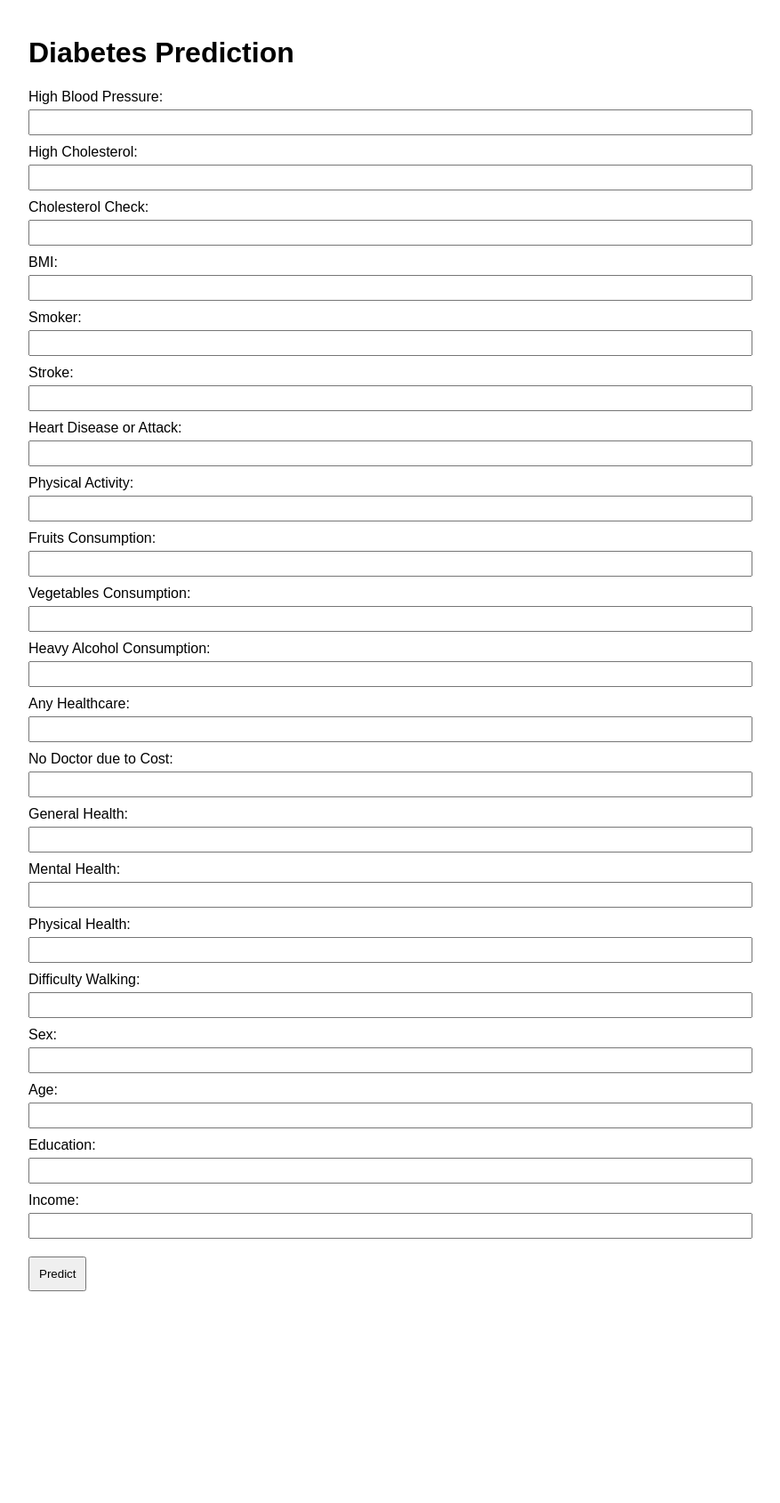
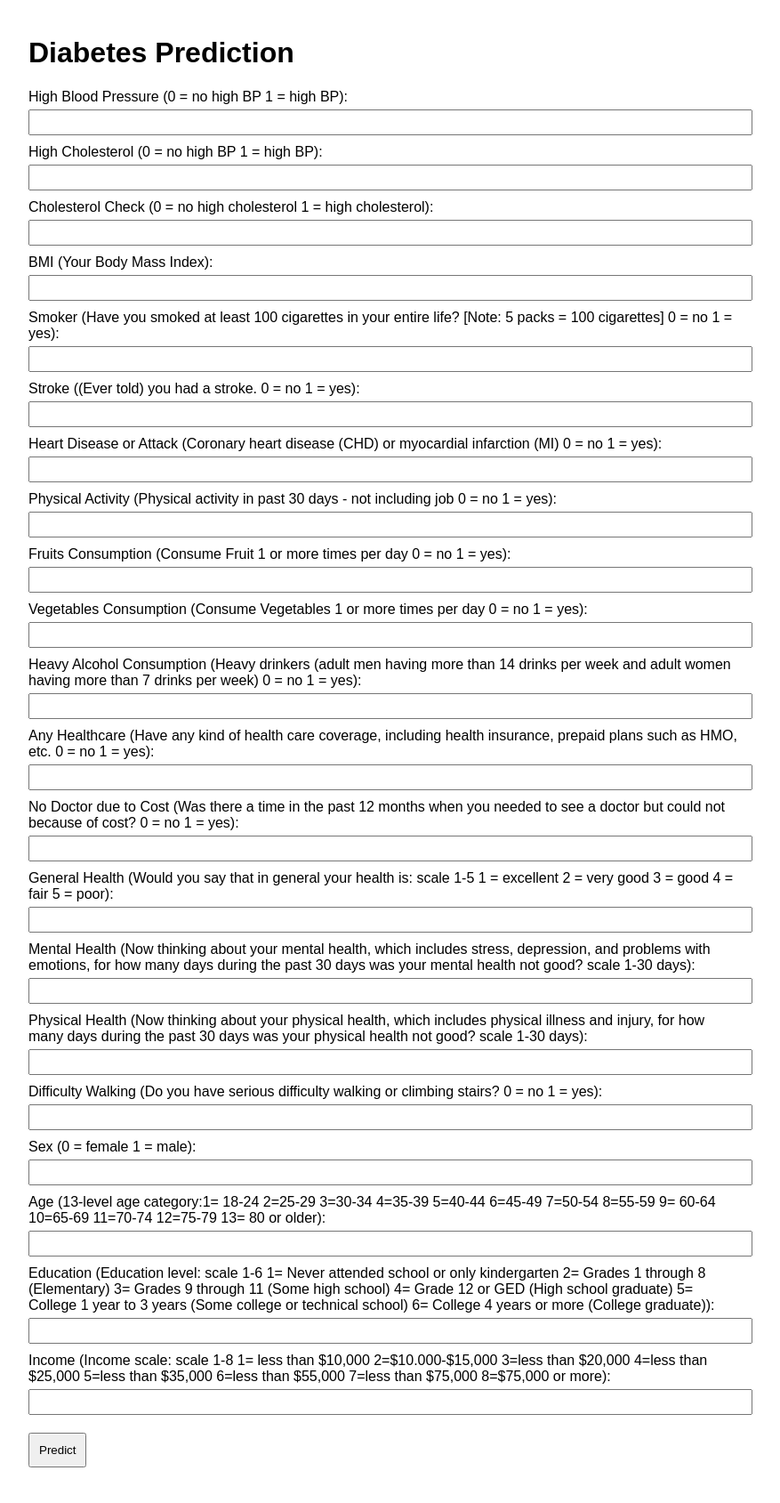
Before and after one commit to mdurney1724/Project4, a Flask app: page / in a window 1280 px wide. Shown: the whole page at 89% size, without its empty margins (208-1085 px from the left). Before the commit the page ends 1451 px from the top, so only its background shows below. Run offline with Flask 3, Linux system fonts and the light colour scheme.

Commit message:
upload files

```diff
--- a/Pre-screening Tool/FlaskApp/templates/index.html
+++ b/Pre-screening Tool/FlaskApp/templates/index.html
@@ -15,67 +15,67 @@
 <body>
     <h1>Diabetes Prediction</h1>
     <form id="predictionForm">
-        <label for="HighBP">High Blood Pressure:</label>
+        <label for="HighBP">High Blood Pressure (0 = no high BP 1 = high BP):</label>
         <input type="number" id="HighBP" required min="0" max="1">
 
-        <label for="HighChol">High Cholesterol:</label>
+        <label for="HighChol">High Cholesterol (0 = no high BP 1 = high BP):</label>
         <input type="number" id="HighChol" required min="0" max="1">
 
-        <label for="CholCheck">Cholesterol Check:</label>
+        <label for="CholCheck">Cholesterol Check (0 = no high cholesterol 1 = high cholesterol):</label>
         <input type="number" id="CholCheck" required min="0" max="1">
 
-        <label for="BMI">BMI:</label>
+        <label for="BMI">BMI (Your Body Mass Index):</label>
         <input type="number" id="BMI" required step="0.1">
 
-        <label for="Smoker">Smoker:</label>
+        <label for="Smoker">Smoker (Have you smoked at least 100 cigarettes in your entire life? [Note: 5 packs = 100 cigarettes] 0 = no 1 = yes):</label>
         <input type="number" id="Smoker" required min="0" max="1">
 
-        <label for="Stroke">Stroke:</label>
+        <label for="Stroke">Stroke ((Ever told) you had a stroke. 0 = no 1 = yes):</label>
         <input type="number" id="Stroke" required min="0" max="1">
 
-        <label for="HeartDiseaseorAttack">Heart Disease or Attack:</label>
+        <label for="HeartDiseaseorAttack">Heart Disease or Attack (Coronary heart disease (CHD) or myocardial infarction (MI) 0 = no 1 = yes):</label>
         <input type="number" id="HeartDiseaseorAttack" required min="0" max="1">
 
-        <label for="PhysActivity">Physical Activity:</label>
+        <label for="PhysActivity">Physical Activity (Physical activity in past 30 days - not including job 0 = no 1 = yes):</label>
         <input type="number" id="PhysActivity" required min="0" max="1">
 
-        <label for="Fruits">Fruits Consumption:</label>
+        <label for="Fruits">Fruits Consumption (Consume Fruit 1 or more times per day 0 = no 1 = yes):</label>
         <input type="number" id="Fruits" required min="0" max="1">
 
-        <label for="Veggies">Vegetables Consumption:</label>
+        <label for="Veggies">Vegetables Consumption (Consume Vegetables 1 or more times per day 0 = no 1 = yes):</label>
         <input type="number" id="Veggies" required min="0" max="1">
 
-        <label for="HvyAlcoholConsump">Heavy Alcohol Consumption:</label>
+        <label for="HvyAlcoholConsump">Heavy Alcohol Consumption (Heavy drinkers (adult men having more than 14 drinks per week and adult women having more than 7 drinks per week) 0 = no 1 = yes):</label>
         <input type="number" id="HvyAlcoholConsump" required min="0" max="1">
 
-        <label for="AnyHealthcare">Any Healthcare:</label>
+        <label for="AnyHealthcare">Any Healthcare (Have any kind of health care coverage, including health insurance, prepaid plans such as HMO, etc. 0 = no 1 = yes):</label>
         <input type="number" id="AnyHealthcare" required min="0" max="1">
 
-        <label for="NoDocbcCost">No Doctor due to Cost:</label>
+        <label for="NoDocbcCost">No Doctor due to Cost (Was there a time in the past 12 months when you needed to see a doctor but could not because of cost? 0 = no 1 = yes):</label>
         <input type="number" id="NoDocbcCost" required min="0" max="1">
 
-        <label for="GenHlth">General Health:</label>
+        <label for="GenHlth">General Health (Would you say that in general your health is: scale 1-5 1 = excellent 2 = very good 3 = good 4 = fair 5 = poor):</label>
         <input type="number" id="GenHlth" required min="1" max="5">
 
-        <label for="MentHlth">Mental Health:</label>
+        <label for="MentHlth">Mental Health (Now thinking about your mental health, which includes stress, depression, and problems with emotions, for how many days during the past 30 days was your mental health not good? scale 1-30 days):</label>
         <input type="number" id="MentHlth" required min="0" max="30">
 
-        <label for="PhysHlth">Physical Health:</label>
+        <label for="PhysHlth">Physical Health (Now thinking about your physical health, which includes physical illness and injury, for how many days during the past 30 days was your physical health not good? scale 1-30 days):</label>
         <input type="number" id="PhysHlth" required min="0" max="30">
 
-        <label for="DiffWalk">Difficulty Walking:</label>
+        <label for="DiffWalk">Difficulty Walking (Do you have serious difficulty walking or climbing stairs? 0 = no 1 = yes):</label>
         <input type="number" id="DiffWalk" required min="0" max="1">
 
-        <label for="Sex">Sex:</label>
+        <label for="Sex">Sex (0 = female 1 = male):</label>
         <input type="number" id="Sex" required min="0" max="1">
 
-        <label for="Age">Age:</label>
+        <label for="Age">Age (13-level age category:1= 18-24 2=25-29 3=30-34 4=35-39 5=40-44 6=45-49 7=50-54 8=55-59 9= 60-64 10=65-69 11=70-74 12=75-79 13= 80 or older):</label>
         <input type="number" id="Age" required min="1" max="13">
 
-        <label for="Education">Education:</label>
+        <label for="Education">Education (Education level: scale 1-6 1= Never attended school or only kindergarten 2= Grades 1 through 8 (Elementary) 3= Grades 9 through 11 (Some high school) 4= Grade 12 or GED (High school graduate) 5= College 1 year to 3 years (Some college or technical school) 6= College 4 years or more (College graduate)):</label>
         <input type="number" id="Education" required min="1" max="6">
 
-        <label for="Income">Income:</label>
+        <label for="Income">Income (Income scale: scale 1-8 1= less than $10,000 2=$10.000-$15,000 3=less than $20,000 4=less than $25,000 5=less than $35,000 6=less than $55,000 7=less than $75,000 8=$75,000 or more):</label>
         <input type="number" id="Income" required min="1" max="8">
         <button type="submit">Predict</button>
     </form>
```
